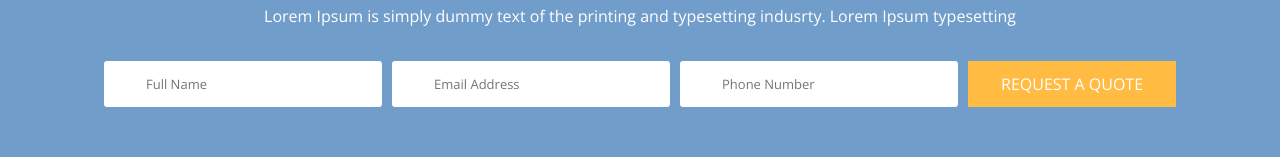
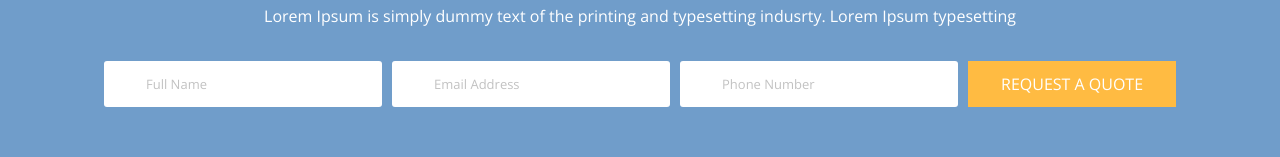
Before and after one commit to mikhail-balandin/landing2, a plain HTML site: page index.html in a window 1280 px wide. Shown: the part 225-382 px from the top of the page. Drawn offline with nearby package versions, Linux system fonts and the light colour scheme.

Commit message:
Update style.css

```diff
--- a/style/style.css
+++ b/style/style.css
@@ -126,7 +126,7 @@ a {
   width: 282px;
   height: 46px;
   font-size: 13px;
-  color: #c2c2c2;
+  color: #000000;
   font-family: "Open Sans", sans-serif;
   font-weight: 400;
   padding: 0 42px 0;
@@ -134,6 +134,9 @@ a {
   border: none;
   border-radius: 3px;
   background: #ffffff;
+}
+.callback::placeholder{
+  color: #c2c2c2;
 }
 
 .callback:not(:first-child) {
```
